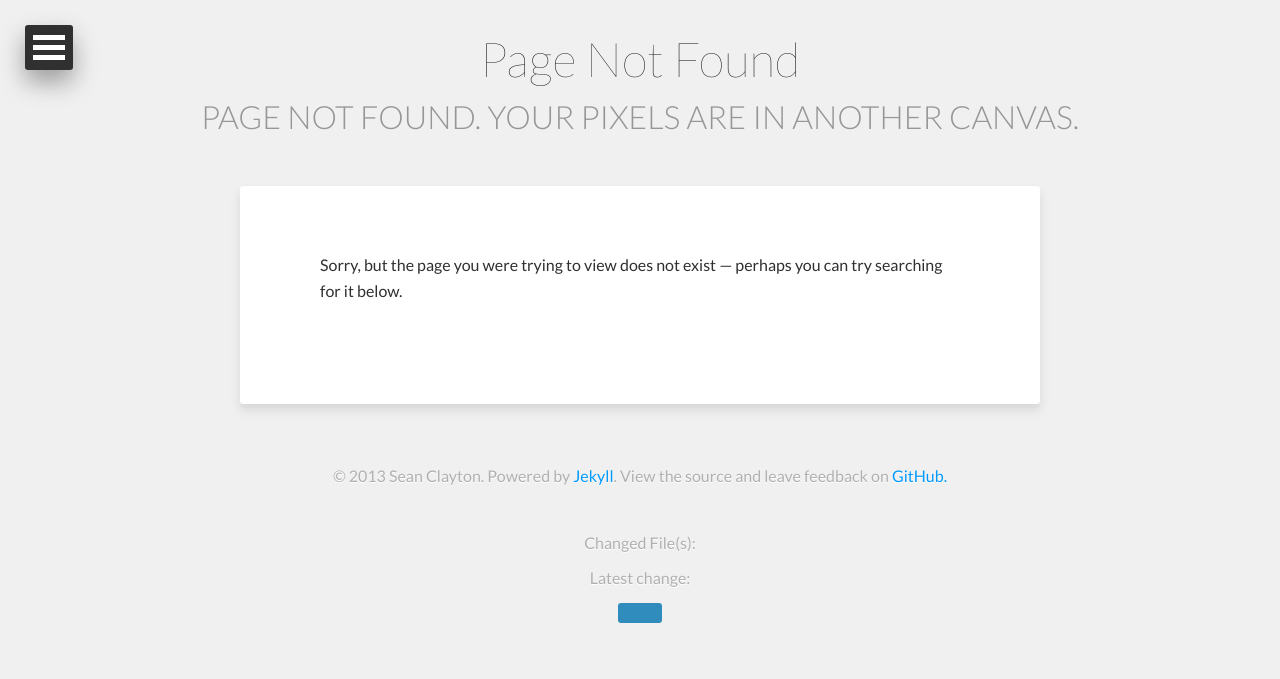
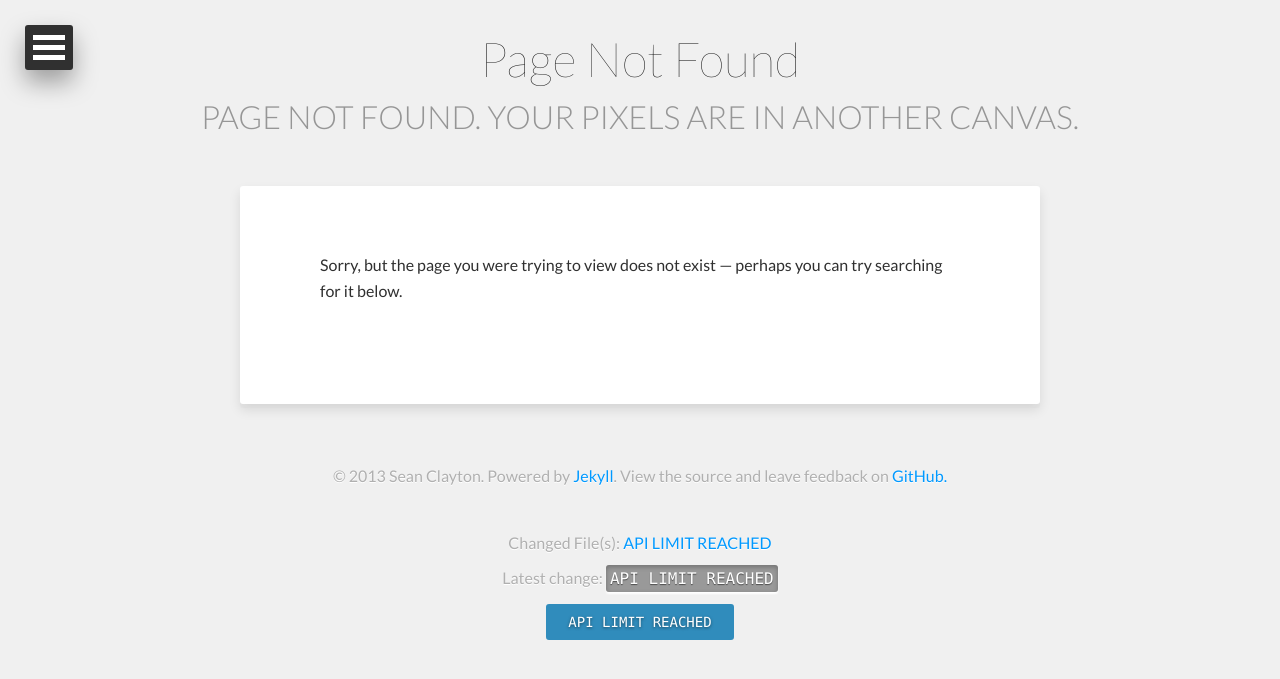
Before and after one commit to outcastgeek/skulbuny.com, a Jekyll site: the page built from 404.md, in a window 1280 px wide. Shown: the top 679 px of the page. Built offline with Jekyll 4.4.1, drawn with Linux system fonts in a browser that asks for light colours; nearby versions of some CDN libraries.

Commit message:
Updated latest commit information

```diff
--- a/_includes/footer.html
+++ b/_includes/footer.html
@@ -1,3 +1,3 @@
 <span>&copy; {{ site.time | date: '%Y' }} {{ site.owner.name }}. Powered by <a href="http://jekyllrb.com">Jekyll</a>. View the source and leave feedback on <a href="http://github.com/skulbuny/skulbuny.com">GitHub.</a></span>
-<span><div class="latest-commit" data-repo="skulbuny/skulbuny.com"></div></span>
+<div class="latest-commit" data-repo="skulbuny/skulbuny.com"></div>
 <script src="{{ site.url }}/assets/js/plugins/latest-commit.js"></script>
--- a/assets/js/plugins/latest-commit.js
+++ b/assets/js/plugins/latest-commit.js
@@ -24,16 +24,14 @@ jQuery(document).ready(function($){
         var sha = fullsha.substring(0,10);
         var file = repo.files[0].filename;
         var fileUrl = repo.files[0].blob_url;
-        if(! results.data.commit) {
-          $widget.find('.commit').attr('class','commit warning').text('API limit exceeded!');
-          $widget.find('.commit-file').remove();
-          $widget.find('.commit-link').remove();
-        }
-        else {
-          $widget.find('.commit').text(repo.commit.message);
-          $widget.find('.commit-file').attr('href',fileUrl).text(file).append(" <i class='icon-file-text'></i>");
-          $widget.find('.commit-link').attr('href',commitUrl).text(sha).append(" <i class='icon-circle-arrow-right'></i>");
-        }
+        $widget.find('.commit').text(repo.commit.message);
+        $widget.find('.commit-file').attr('href',fileUrl).text(file).append(" <i class='icon-file-text'></i>");
+        $widget.find('.commit-link').attr('href',commitUrl).text(sha).append(" <i class='icon-large icon-circle-arrow-right'></i>");
+      },
+      error: function(thrownError) {
+        $widget.find('.commit').text("API LIMIT REACHED");
+        $widget.find('.commit-file').text("API LIMIT REACHED");
+        $widget.find('.commit-link').text("API LIMIT REACHED");
       }
     });
   });
```
Also changed, not shown: assets/less/latest-commit.less (+11 -0 lines), assets/css/main.min.css.
